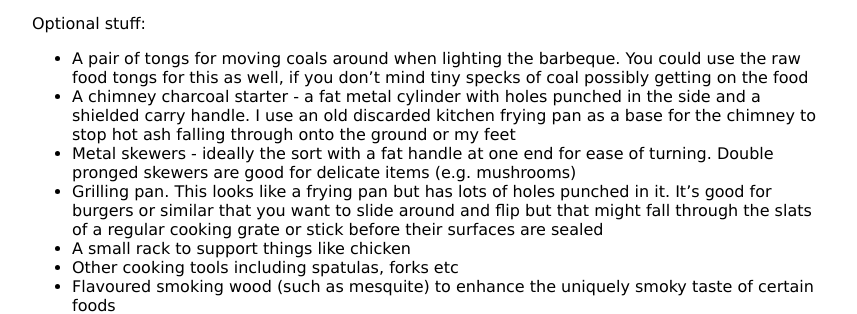
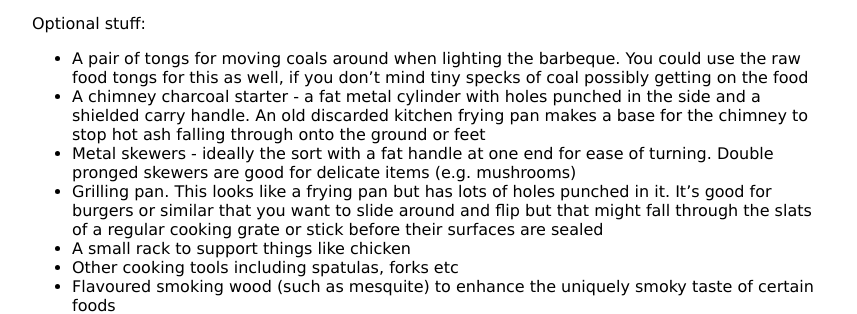
Before and after one commit to KineticLensman/KineticLensman.github.io, a Jekyll site: the page built from _posts/2018-08-12-barbecue-part1.md, in a window 1280 px wide and 900 px high, scrolled down 529 px. Shown: the part 173-487 px from the top of the window, without its empty margins (208-1065 px from the left). Built offline with Jekyll 4.4.1, drawn with Linux system fonts in a browser that asks for light colours.

Commit message:
reduced verbosity

```diff
--- a/_posts/2018-08-12-barbecue-part1.md
+++ b/_posts/2018-08-12-barbecue-part1.md
@@ -20,7 +20,7 @@ First, the essential equipment:
 
 Optional stuff:
 * A pair of tongs for moving coals around when lighting the barbeque. You could use the raw food tongs for this as well, if you don't mind tiny specks of coal possibly getting on the food
-* A chimney charcoal starter - a fat metal cylinder with holes punched in the side and a shielded carry handle. I use an old discarded kitchen frying pan as a base for the chimney to stop hot ash falling through onto the ground or my feet
+* A chimney charcoal starter - a fat metal cylinder with holes punched in the side and a shielded carry handle. An old discarded kitchen frying pan makes a base for the chimney to stop hot ash falling through onto the ground or feet
 * Metal skewers - ideally the sort with a fat handle at one end for ease of turning. Double pronged skewers are good for delicate items (e.g. mushrooms)
 * Grilling pan. This looks like a frying pan but has lots of holes punched in it. It's good for burgers or similar that you want to slide around and flip but that might fall through the slats of a regular cooking grate or stick before their surfaces are sealed
 * A small rack to support things like chicken
```
